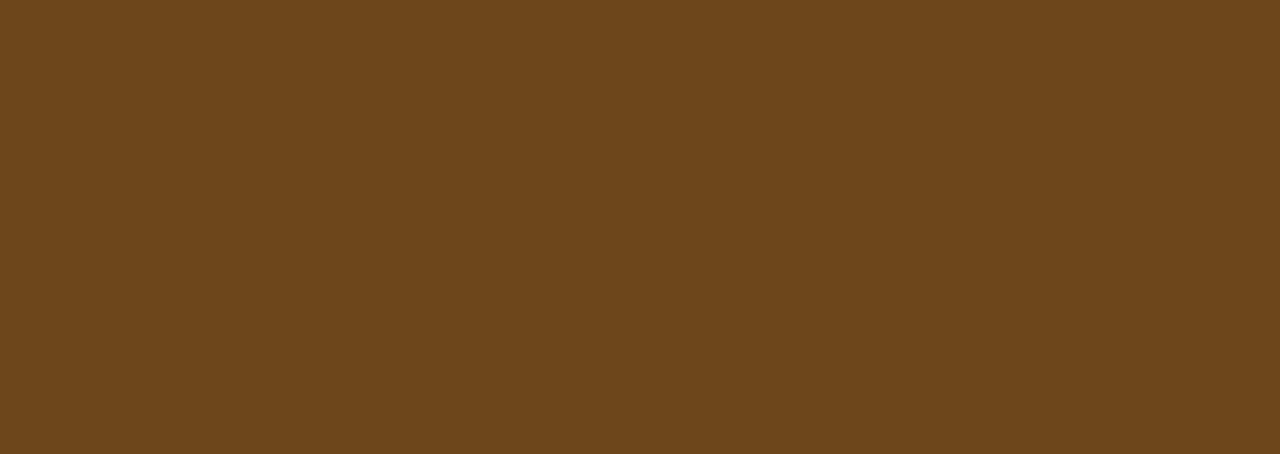
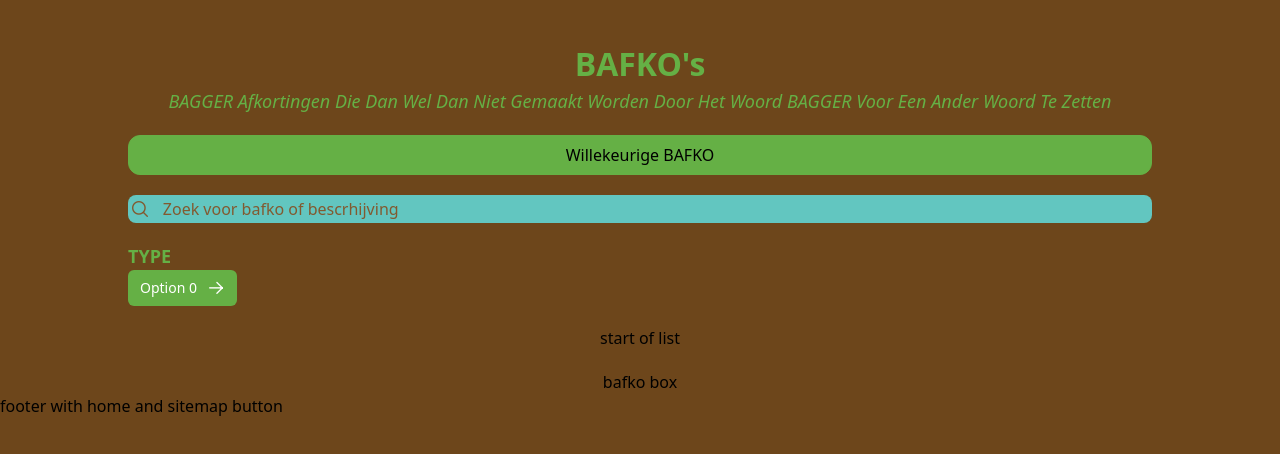
Before and after one commit to S-D-V-A-S-M-V-V-I-C-T-S-S-BAGGER/BAGGER-Vue, a Vue app: page /bafkos in a window 1280 px wide. Before the commit this address had no page. Shown: the top 454 px of the page. Built offline with nearby package versions, Linux system fonts and the light colour scheme.

Commit message:
feat(bafko): #6 Added page for the Bafko API and created DropDown which only works on desktop for now

```diff
--- a/src/assets/base.css
+++ b/src/assets/base.css
@@ -36,6 +36,12 @@ h3 {
   font-size: large;
   font-style: italic;
 }
+h4 {
+  color: var(--color-primary);
+  font-size: large;
+  font-weight: bold;
+  text-transform: uppercase;
+}
 
 p {
   color: var(--color-blue);
--- /dev/null
+++ b/src/components/BaggerDropDown.vue
@@ -0,0 +1,67 @@
+<script setup lang="ts">
+
+import type { DropDownOption } from '@/views/BafkosView.vue'
+import { ref } from 'vue'
+
+const props = defineProps({
+  options: {
+    type: Array as () => DropDownOption[],
+    required: true,
+    default: null
+  }
+})
+
+
+const selected = ref(props.options[0])
+
+function selectOption(option: DropDownOption) {
+  selected.value = option
+  console.log(selected.value)
+}
+
+
+</script>
+
+<template>
+  <!--  The dropdown button is gotten from: https://uiverse.io/3bdel3ziz-T/gentle-vampirebat-46 -->
+
+  <div id="select" class="group relative w-fit cursor-pointer text-sm font-medium text-white">
+    <div id="selected"
+         class="flex items-center justify-between  rounded-md bg-primary px-3 py-2 gap-x-3 transition-colors">
+      {{ selected?.label }}
+
+      <i id="arrow" class="pi pi-arrow-right"></i>
+    </div>
+
+    <div id="options" class="absolute left-0 z-50 mt-1 w-full rounded-md bg-primary p-1 shadow-lg transition-all
+                            duration-300 invisible opacity-0 translate-y-2
+                            group-hover:visible group-hover:opacity-100 group-hover:translate-y-0">
+      <div
+        v-for="option in options"
+        :key="option.value"
+        id="option"
+        class="rounded px-3 py-2 transition-colors active:bg-secondary md:hover:bg-secondary"
+        :class="{ 'active': option.value === selected?.value }"
+        @click="selectOption(option)"
+      >
+        {{ option.label }}
+      </div>
+    </div>
+
+  </div>
+</template>
+
+<style scoped>
+#arrow {
+  height: 100%;
+  width: 1rem;
+  fill: var(--color-white);
+  transition: transform 300ms ease;
+}
+
+.group:active #arrow {
+  transform: rotate(90deg);
+}
+
+
+</style>
--- a/src/router/index.ts
+++ b/src/router/index.ts
@@ -4,6 +4,7 @@ import Menu from '@/views/Menu.vue'
 import Quotes from '@/views/Quotes.vue'
 import Turf from '@/views/Turf.vue'
 import Occasions from '@/views/Occasions.vue'
+import BafkosView from '@/views/BafkosView.vue'
 
 const router = createRouter({
   history: createWebHistory(import.meta.env.BASE_URL),
@@ -32,6 +33,11 @@ const router = createRouter({
       path: '/gelegenheid',
       name: 'gelegenheid',
       component: Occasions,
+    },
+    {
+      path: '/bafkos',
+      name: 'bafkos',
+      component: BafkosView,
     }
   ],
 })
--- /dev/null
+++ b/src/views/BafkosView.vue
@@ -0,0 +1,53 @@
+<script setup lang="ts">
+
+import BaggerButton from '@/components/BaggerButton.vue'
+import BaggerInput from '@/components/BaggerInput.vue'
+import BaggerDropDown from '@/components/BaggerDropDown.vue'
+
+export interface DropDownOption {
+  label: string;
+  value: string;
+}
+
+const dummyOptions = (amount: number) => {
+  const result = [];
+  for (let i = 0; i < amount; i++) {
+    const option: DropDownOption = {label: `Option ${i}`, value: `option-${i}`};
+    result.push(option);
+  }
+  return result;
+}
+
+
+</script>
+
+<template>
+  <div id="wrapper" class="flex flex-col gap-y-5 items-center mt-10 mx-5">
+
+    <div id="title" class="text-wrap text-center">
+      <h1>BAFKO's</h1>
+      <h3>BAGGER Afkortingen Die Dan Wel Dan Niet Gemaakt Worden Door Het Woord BAGGER Voor Een Ander Woord Te Zetten</h3>
+    </div>
+
+    <BaggerButton customStyling="w-[80vw] h-[5vh]">Willekeurige BAFKO</BaggerButton>
+
+    <BaggerInput type="text" placeholder="Zoek voor bafko of bescrhijving" customStyling="w-[80vw]" icon="pi pi-search"></BaggerInput>
+
+    <div id="types" class="flex flex-col items-start w-[80vw]">
+      <h4>Type</h4>
+      <BaggerDropDown :options="dummyOptions(3)"></BaggerDropDown>
+    </div>
+
+    <div>start of list</div>
+
+    <div>bafko box</div>
+
+  </div>
+
+  <div>footer with home and sitemap button</div>
+
+</template>
+
+<style scoped>
+
+</style>
--- a/src/views/Menu.vue
+++ b/src/views/Menu.vue
@@ -34,7 +34,7 @@
     </div>
 
     <div class="flex flex-row gap-x-3 items-center">
-      <BaggerButton>Bafko</BaggerButton>
+      <BaggerButton><router-link :to="{ name: 'bafkos' }">Bafko</router-link></BaggerButton>
       <p>Voor elke situatie wel één!</p>
     </div>
 
```
